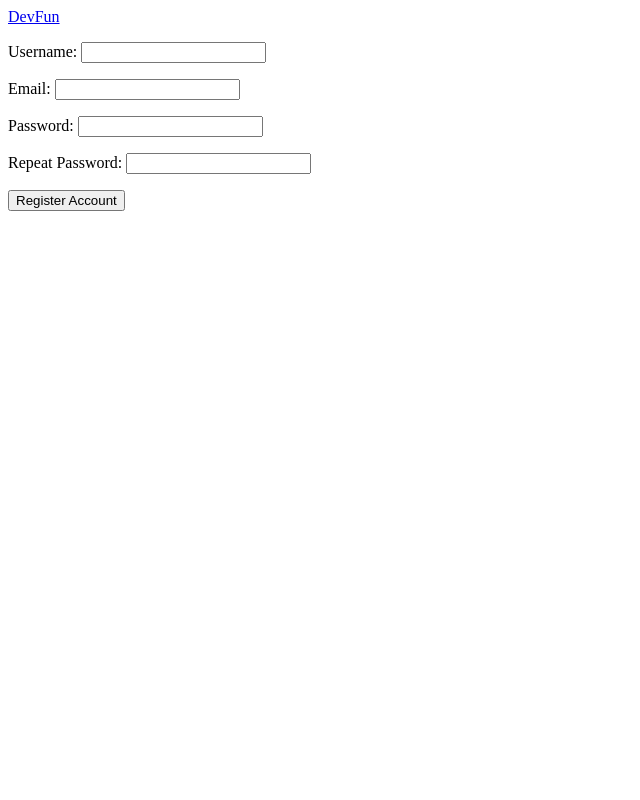
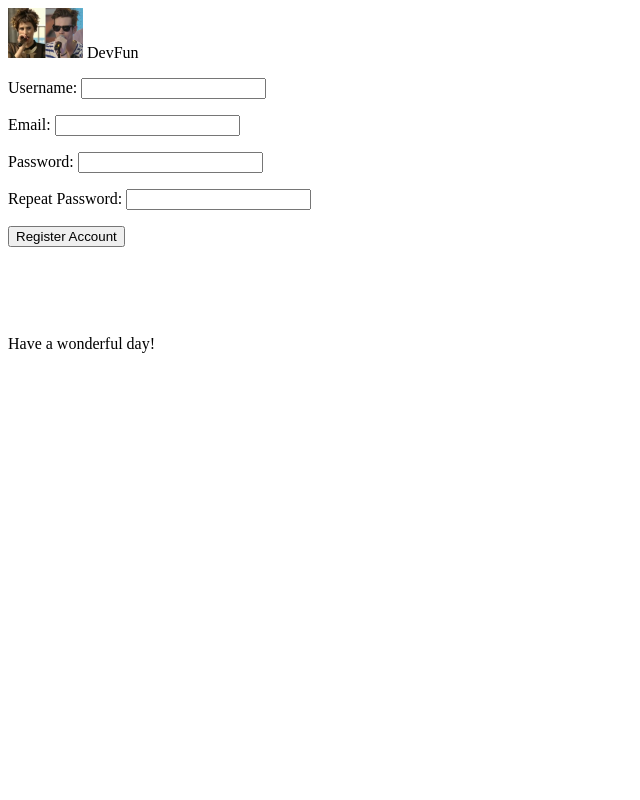
Before and after one commit to JamesDavidCarr/devfun, a Flask app: page /register in a window 1280 px wide. Shown: the whole page, without its empty margins (0-640 px from the left). Run offline with Flask 2, Linux system fonts and the light colour scheme.

Commit message:
Added logo to base template

```diff
--- /dev/null
+++ b/devfun/static/css/devfun.css
@@ -0,0 +1,4 @@
+#logo {
+  height: 50px;
+  width: 75px;
+}
--- a/devfun/templates/base.html
+++ b/devfun/templates/base.html
@@ -5,12 +5,19 @@
     {% else %}
       <title>Welcome to the DevFun homepage!</title>
     {% endif %}
+    <link rel="stylesheet" href="/static/css/devfun.css">
   </head>
   <body>
     <div>
-      <a href="/">DevFun</a>
+      <a href="/"><img id="logo" src="/static/images/devfun.jpg" alt=""></a>
+      DevFun
     </div>
     {% block content %}
     {% endblock %}
+    <br>
+    <br>
+    <br>
+    <br>
+    Have a wonderful day!
   </body>
 </html>
--- a/devfun/templates/index.html
+++ b/devfun/templates/index.html
@@ -1,4 +1,4 @@
 {% extends "base.html" %}
 {% block content %}
-
+  Hello {{ name }}, the current date is {{ date }}
 {% endblock %}
```
Also changed, not shown: devfun/static/images/devfun.jpg (added).
